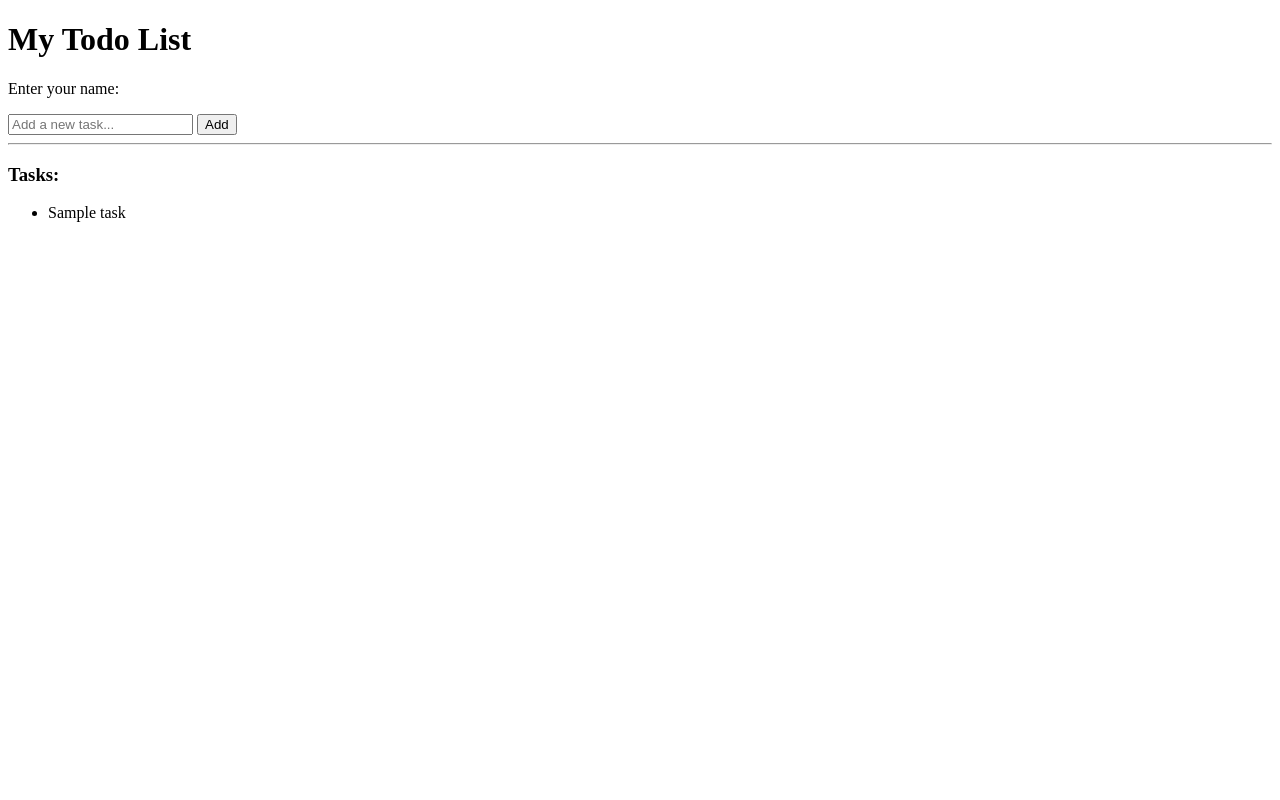
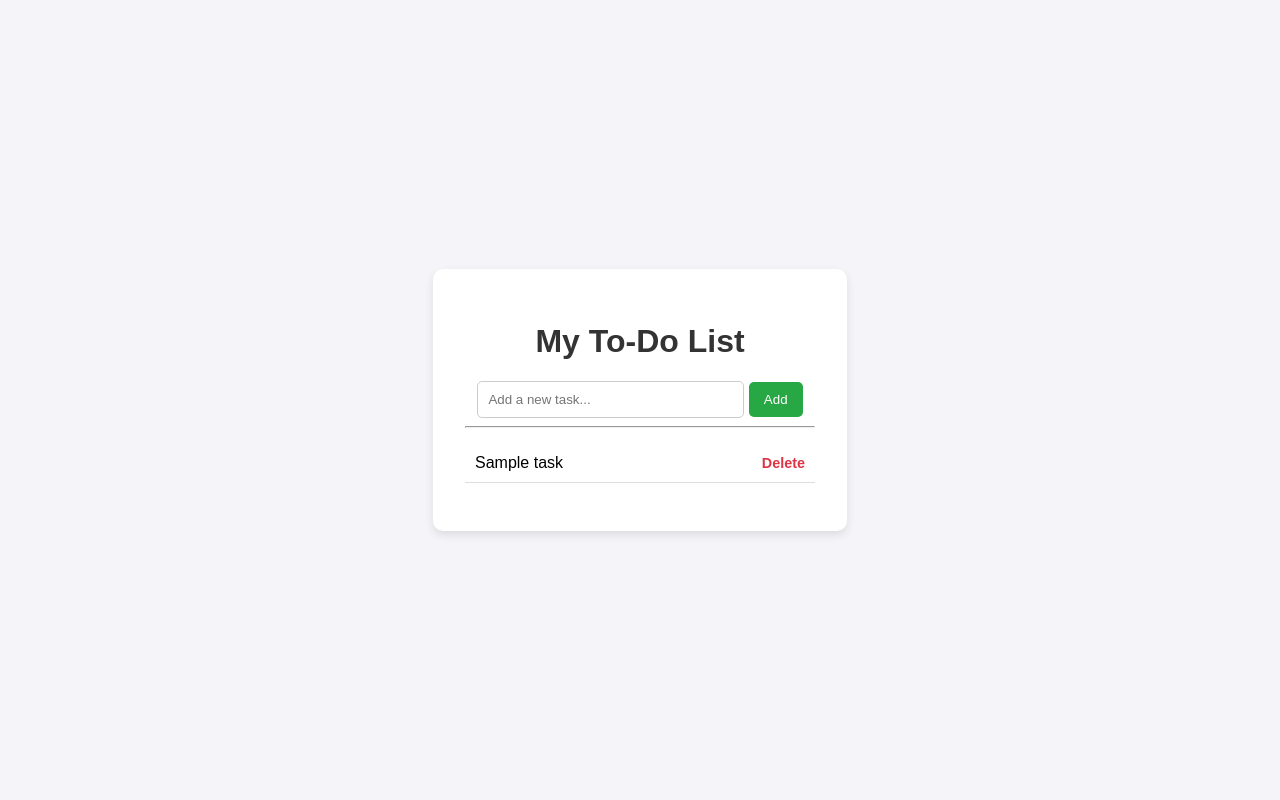
Before and after one commit to Mabel55/my-first-flask-app, a Flask app: page / in a window 1280 px wide. Run offline with Flask 3, Linux system fonts and the light colour scheme; tables that the repository leaves empty hold one stand-in row (values such as "Sample post").

Commit message:
Added modern CSS styling

```diff
--- a/app.py
+++ b/app.py
@@ -34,5 +34,17 @@ def home():
     all_tasks = Task.query.all()
     return render_template('index.html', tasks=all_tasks)
 
+@app.route('/delete/<int:id>')
+def delete(id):
+    task_to_delete = Task.query.get_or_404(id)
+
+    try:
+        db.session.delete(task_to_delete)
+        db.session.commit()
+        return redirect('/')
+    except:
+        return 'There was a problem delecting that task'
+
+
 if __name__ == '__main__':
     app.run(debug=True)
--- /dev/null
+++ b/static/style.css
@@ -0,0 +1,67 @@
+body {
+    font-family: 'Arial', sans-serif;
+    background-color: #f4f4f9;
+    display: flex;
+    justify-content: center;
+    align-items: center;
+    height: 100vh;
+    margin: 0;
+}
+
+.container {
+    background: white;
+    padding: 2rem;
+    border-radius: 10px;
+    box-shadow: 0 4px 10px rgba(0,0,0,0.1);
+    width: 350px;
+    text-align: center;
+}
+
+h1 {
+    color: #333;
+}
+
+input[type="text"] {
+    width: 70%;
+    padding: 10px;
+    border: 1px solid #ccc;
+    border-radius: 5px;
+}
+
+input[type="submit"] {
+    padding: 10px 15px;
+    background-color: #28a745;
+    color: white;
+    border: none;
+    border-radius: 5px;
+    cursor: pointer;
+}
+
+input[type="submit"]:hover {
+    background-color: #218838;
+}
+
+ul {
+    list-style: none;
+    padding: 0;
+}
+
+li {
+    background: #fff;
+    border-bottom: 1px solid #ddd;
+    padding: 10px;
+    display: flex;
+    justify-content: space-between;
+    align-items: center;
+}
+
+a {
+    color: #dc3545;
+    text-decoration: none;
+    font-weight: bold;
+    font-size: 0.9rem;
+}
+
+a:hover {
+    text-decoration: underline;
+}
--- a/templates/index.html
+++ b/templates/index.html
@@ -1,26 +1,32 @@
 <!DOCTYPE html>
-<html>
+<html lang="en">
 <head>
-    <title>My Todo List</title>
+    <meta charset="UTF-8">
+    <meta name="viewport" content="width=device-width, initial-scale=1.0">
+    <title>My To-Do App</title>
+    <link rel="stylesheet" href="{{ url_for('static', filename='style.css') }}">
 </head>
 <body>
-    <h1>My Todo List</h1>
-<form method= "POST">
-    <p>Enter your name:</p>
-    <input type="text" name="my_input" placeholder="Add a new task...">
-    <input type="submit" value= "Add">
-</form>
 
-<hr>
+    <div class="container">
+        <h1>My To-Do List</h1>
 
-<h3>Tasks:</h3>
-<ul>
-    {% for task in tasks%}
-        <li>{{task.name}}</li>
-    {%  endfor  %}
-</ul>
+        <form method="POST">
+            <input type="text" name="task_input" placeholder="Add a new task..." required>
+            <input type="submit" value="Add">
+        </form>
 
+        <hr>
 
+        <ul>
+            {% for task in tasks %}
+                <li>
+                    <span>{{ task.name }}</span>
+                    <a href="/delete/{{ task.id }}">Delete</a>
+                </li>
+            {% endfor %}
+        </ul>
+    </div>
 
 </body>
 </html>
```
